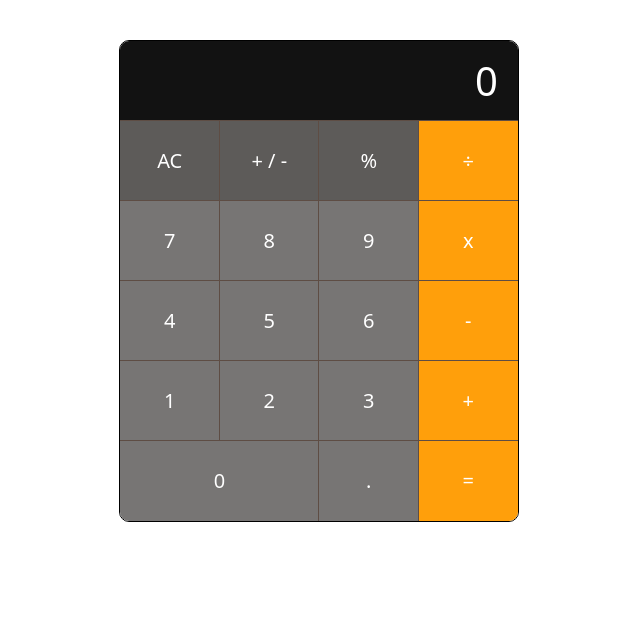
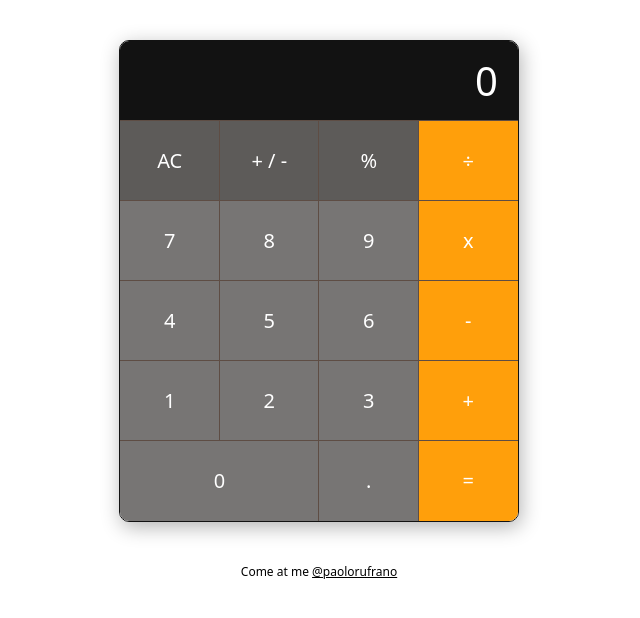
Before and after one commit to paolorufrano/simple-calculator, a website built with Parcel: page src/index.html in a window 1280 px wide. Shown: the whole page, without its empty margins (321-961 px from the left). Built offline with nearby package versions, Linux system fonts and the light colour scheme.

Commit message:
add some fluff

```diff
--- a/package.json
+++ b/package.json
@@ -1,7 +1,7 @@
 {
   "name": "simple-calculator",
   "version": "1.0.0",
-  "description": "",
+  "description": "A simple calculator.",
   "scripts": {
     "start": "parcel",
     "build": "parcel build"
--- a/src/index.html
+++ b/src/index.html
@@ -1,8 +1,10 @@
 <!doctype html>
 <html lang="en">
   <head>
-    <meta charset="utf-8"/>
-    <title>Calculator</title>
+    <meta charset="UTF-8">
+    <meta http-equiv="X-UA-Compatible" content="IE=edge">
+    <meta name="viewport" content="width=device-width, initial-scale=1.0">
+    <title>A simple calculator.</title>
     <link rel="stylesheet" href="styles/main.scss" />
     <script type="module" src="js/app.js"></script>
   </head>
@@ -10,34 +12,32 @@
     <div class="container">
       <div class="calculator">
         <p id="output"></p>
+
         <button class="top-function" data-function="allClear()">AC</button>
         <button class="top-function" data-function="setOppositeVal()">+ / -</button>
         <button class="top-function" data-function="setPercent()">%</button>
         <button class="operator" data-function="setOperator('divide')">÷</button>
 
-        <!-- row  -->
         <button data-value="7">7</button>
         <button data-value="8">8</button>
         <button data-value="9">9</button>
         <button class="operator" data-function="setOperator('multiply')">x</button>
 
-        <!-- row 3 -->
         <button data-value="4">4</button>
         <button data-value="5">5</button>
         <button data-value="6">6</button>
         <button class="operator" data-function="setOperator('subtract')">-</button>
 
-        <!-- row 4 -->
         <button data-value="1">1</button>
         <button data-value="2">2</button>
         <button data-value="3">3</button>
         <button class="operator" data-function="setOperator('add')">+</button>
 
-        <!-- row 5 -->
         <button class="span-2" data-value="0">0</button>
         <button data-value=".">.</button>
         <button class="operator" data-function="calculate()">=</button>
       </div>
+      <span class="credit">Come at me <a href="https://twitter.com/paolorufrano">@paolorufrano</a></span>
     </div>
   </body>
 </html>
--- a/src/styles/main.scss
+++ b/src/styles/main.scss
@@ -1,11 +1,12 @@
 @import 'reset';
 
 body {
-  background-color: white;
+  background-color: #fff;
   font-family: system-ui, -apple-system, Segoe UI, Roboto, Helvetica, Arial, sans-serif,
     Apple Color Emoji, Segoe UI Emoji;
   font-size: 1.4rem;
-  line-height: 1.8rem;
+  line-height: 2rem;
+  color: #121212;
 }
 
 .container {
@@ -20,7 +21,8 @@
   grid-template-rows: repeat(6, 1fr);
   border-radius: 1rem;
   overflow: hidden;
-  border: 0.1rem solid #000;
+  border: 0.1rem solid #121212;
+  box-shadow: 0.2rem 0.5rem 2rem 0 rgba(0, 0, 0, 0.3);
 
   button {
     background: #777574;
@@ -67,3 +69,15 @@
 .span-2 {
   grid-column: 1 / span 2;
 }
+
+.credit {
+  display: block;
+  text-align: center;
+  font-size: 1.2rem;
+  color: #000;
+  margin-top: 4rem;
+
+  a {
+    text-decoration: underline;
+  }
+}
```
